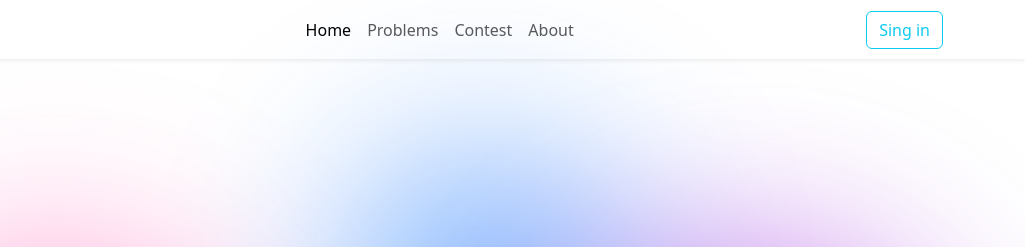
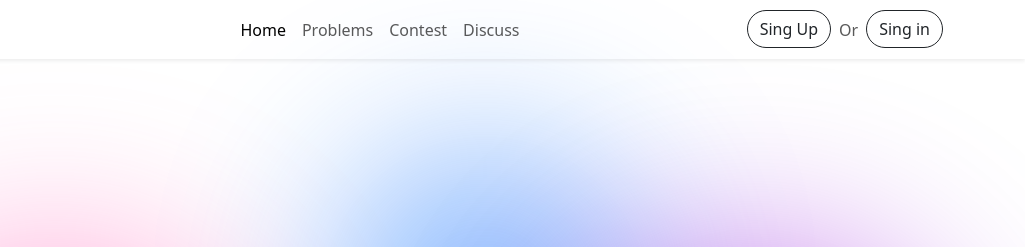
Before and after one commit to tijaruS/QuantumCode, a plain HTML site: page index.html in a window 1280 px wide. Shown: the top 247 px of the page, 255-1280 px from the left. Drawn offline with nearby package versions, Linux system fonts and the light colour scheme.

Commit message:
Update navigation links and buttons

```diff
--- a/index.html
+++ b/index.html
@@ -63,12 +63,20 @@
               <a class="nav-link" href="#">Contest</a>
             </li>
             <li class="nav-item">
-              <a class="nav-link" href="#">About</a>
+              <a class="nav-link" href="#">Discuss</a>
             </li>
           </ul>
           <ul class="navbar-nav ms-auto mb-2 mb-lg-0">
             <li class="nav-item">
-              <a class="btn btn-outline-info" href="signin.html">Sing in</a>
+              <a class="btn btn-outline-dark rounded-5" href="signup.html"
+                >Sing Up</a
+              >
+            </li>
+            <li class="nav-item"><a href="#" class="nav-link">Or</a></li>
+            <li class="nav-item">
+              <a class="btn btn-outline-dark rounded-5" href="signin.html"
+                >Sing in</a
+              >
             </li>
           </ul>
         </div>
```
Also changed, not shown: signin.html (+3 -3 lines), signup.html (+10 -8 lines).
